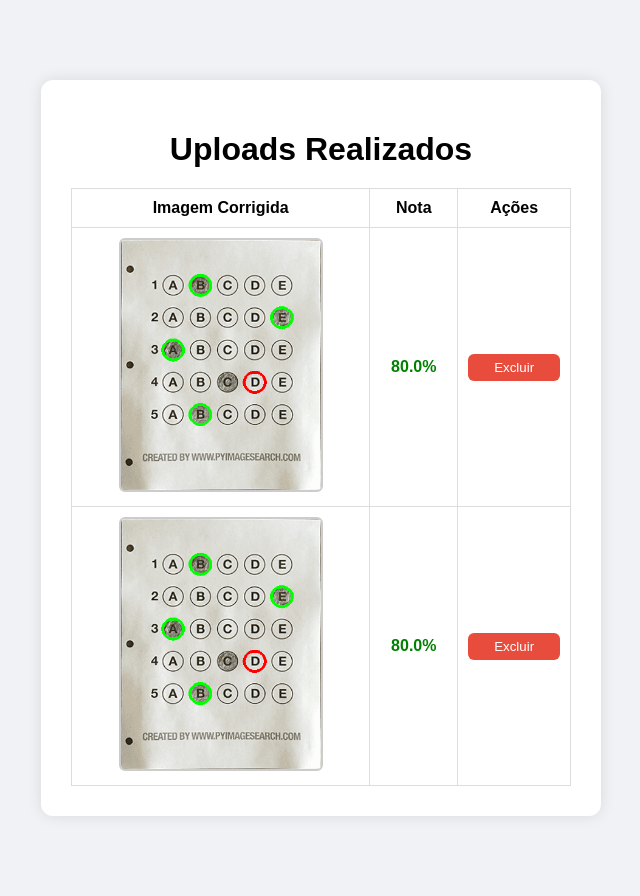
After one commit to Lucaslps10/scanner_omr, a Django app: page /uploads/ in a window 1280 px wide. The commit adds this page. Shown: the whole page, without its empty margins (319-959 px from the left). Run offline with Django 5.2, Linux system fonts and the light colour scheme; data comes from the database, SQL or seed files in the repository.

Commit message:
Atualização para salvar e acessar uploads anteriores;

```diff
--- /dev/null
+++ b/omr_web/templates/omr_web/listar_uploads.html
@@ -0,0 +1,78 @@
+{% load static %}
+<!DOCTYPE html>
+<html lang="pt-br">
+<head>
+    <meta charset="UTF-8">
+    <title>Lista de Uploads</title>
+    <link rel="stylesheet" href="{% static 'omr_web/style.css' %}">
+    <style>
+        .container {
+            max-width: 800px;
+            margin: 40px auto;
+            font-family: Arial, sans-serif;
+        }
+        h1 {
+            text-align: center;
+        }
+        table {
+            width: 100%;
+            border-collapse: collapse;
+            margin-top: 20px;
+        }
+        table th, table td {
+            border: 1px solid #ddd;
+            padding: 10px;
+            text-align: center;
+        }
+        .btn-excluir {
+            background-color: #e74c3c;
+            color: white;
+            padding: 6px 12px;
+            border: none;
+            cursor: pointer;
+        }
+        .btn-excluir:hover {
+            background-color: #c0392b;
+        }
+        .nota {
+            font-weight: bold;
+            color: green;
+        }
+    </style>
+</head>
+<body>
+    <div class="container">
+        <h1>Uploads Realizados</h1>
+
+        <table>
+            <thead>
+                <tr>
+                    <th>Imagem Corrigida</th>
+                    <th>Nota</th>
+                    <th>Ações</th>
+                </tr>
+            </thead>
+            <tbody>
+                {% for upload in uploads %}
+                <tr>
+                    <td>
+                        <img src="{{ upload.imagem.url }}" width="200">
+                    </td>
+                    <td class="nota">{{ upload.nota }}%</td>
+                    <td>
+                        <form method="post" action="{% url 'excluir_upload' upload.pk %}">
+                            {% csrf_token %}
+                            <button type="submit" class="btn-excluir">Excluir</button>
+                        </form>
+                    </td>
+                </tr>
+                {% empty %}
+                <tr>
+                    <td colspan="3">Nenhum upload encontrado.</td>
+                </tr>
+                {% endfor %}
+            </tbody>
+        </table>
+    </div>
+</body>
+</html>
--- a/omr_web/templates/omr_web/upload.html
+++ b/omr_web/templates/omr_web/upload.html
@@ -29,6 +29,9 @@
                 <img src="{{ image_url }}" alt="Resultado"> <!-- Exibe imagem com correções -->
             </div>
         {% endif %}
+        <hr>
+        <a href="{% url 'listar_uploads' %}" class="btn-ir-lista">Ver uploads anteriores</a>
+
     </div>
 </body>
 </html>
--- /dev/null
+++ b/omr_web/urls.py
@@ -0,0 +1,8 @@
+from django.urls import path
+from . import views
+
+urlpatterns = [
+    path('', views.upload_image, name='upload_image'),
+    path('uploads/', views.listar_uploads, name='listar_uploads'),
+    path('excluir/<int:pk>/', views.excluir_upload, name='excluir_upload'),
+]
--- a/omr_web/views.py
+++ b/omr_web/views.py
@@ -4,6 +4,7 @@ from django.shortcuts import render
 
 # Create your views here.
 
+from django.shortcuts import render, redirect, get_object_or_404
 import os
 from .forms import UploadImageForm
 from django.conf import settings
@@ -58,3 +59,19 @@ def upload_image(request):
         'score': score,
         'image_url': image_url,
     })
+
+def listar_uploads(request):
+    uploads = UploadOMR.objects.all().order_by('-id')  # Listar do mais recente ao mais antigo
+    return render(request, 'omr_web/listar_uploads.html', {'uploads': uploads})
+
+def excluir_upload(request, pk):
+    upload = get_object_or_404(UploadOMR, pk=pk)
+
+    # Remove o arquivo de imagem do sistema
+    image_path = os.path.join(settings.MEDIA_ROOT, str(upload.imagem))
+    if os.path.exists(image_path):
+        os.remove(image_path)
+
+    # Exclui do banco de dados
+    upload.delete()
+    return redirect('listar_uploads')
--- a/scanner_django/urls.py
+++ b/scanner_django/urls.py
@@ -20,11 +20,12 @@ from django.conf import settings
 from django.conf.urls.static import static
 
 from django.contrib import admin
-from django.urls import path
+from django.urls import path, include
 from omr_web.views import upload_image
 
 urlpatterns = [
     path('admin/', admin.site.urls),
+    path('', include('omr_web.urls')),
     path('', upload_image, name='upload'),
 ]
 
```
